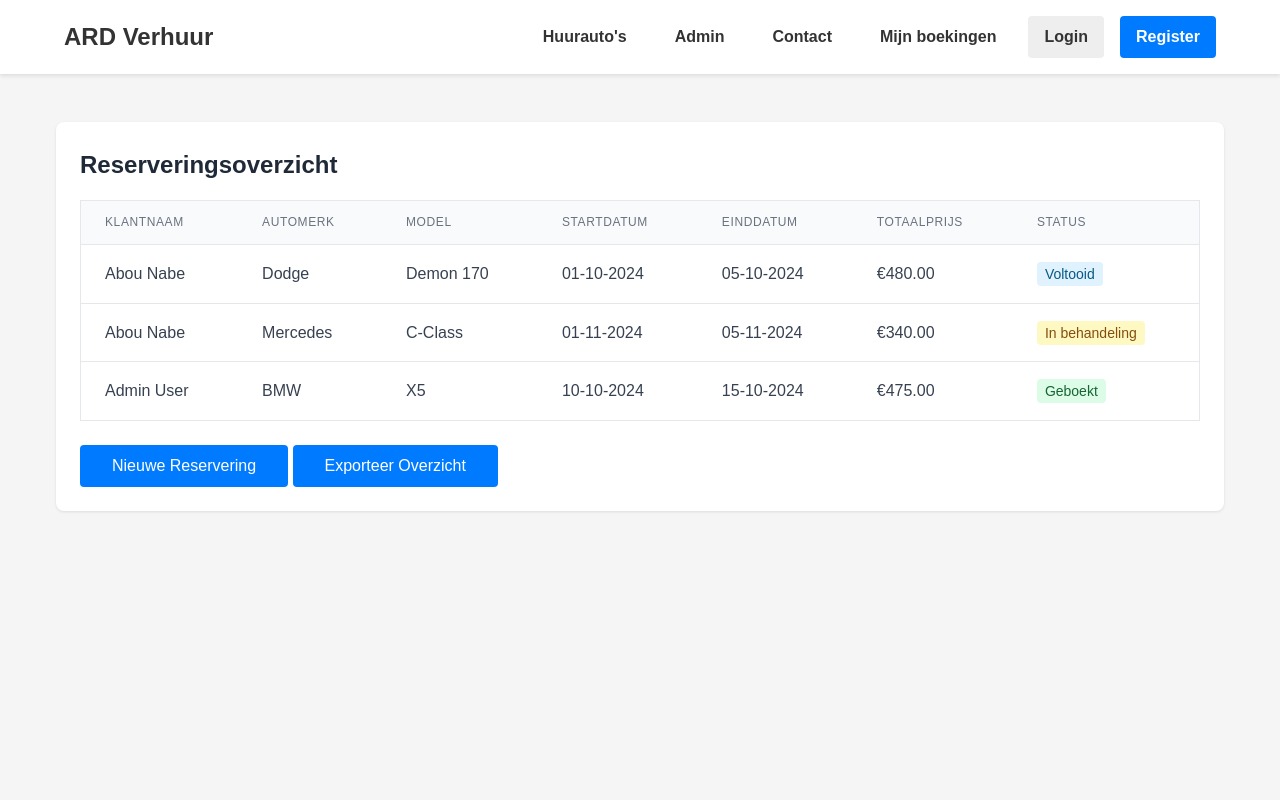
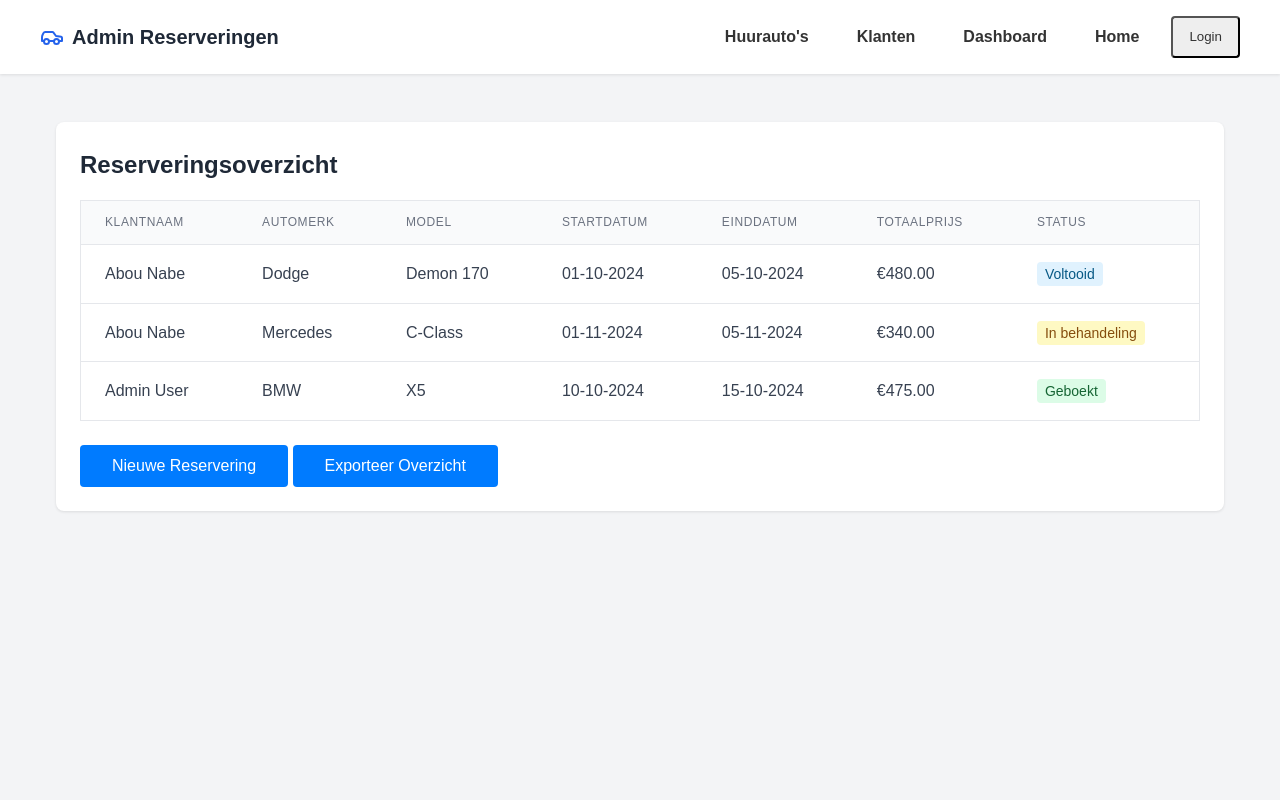
Before and after one commit to trueeman/Project_Autoverhuur, a PHP site: page /reserveringweergave.php in a window 1280 px wide. Run offline with PHP 8.4, Linux system fonts and the light colour scheme; data comes from the database, SQL or seed files in the repository.

Commit message:
Sprint 2

```diff
--- a/Code/Adminreserveringweergave.php
+++ b/Code/Adminreserveringweergave.php
@@ -1,5 +1,4 @@
 <?php
-include 'navbar.php';
 $host = 'localhost';
 $db   = 'autoverhuur';
 $user = 'root';
--- a/Code/Adminweergave.php
+++ b/Code/Adminweergave.php
@@ -1,5 +1,4 @@
 <?php
-include 'navbar.php';
 $host = 'localhost';
 $db   = 'autoverhuur';
 $user = 'root';
--- a/Code/Crud.php
+++ b/Code/Crud.php
@@ -1,5 +1,4 @@
 <?php
-include 'navbar.php';
 $host = 'localhost';
 $db   = 'autoverhuur';
 $user = 'root';
--- a/Code/navbar.php
+++ /dev/null
@@ -1,24 +0,0 @@
-<!DOCTYPE html>
-<html lang="nl">
-
-<head>
-    <meta charset="UTF-8">
-    <meta name="viewport" content="width=device-width, initial-scale=1.0">
-    <title>ARD Verhuur</title>
-    <link rel="stylesheet" href="styles.css">
-</head>
-
-<body>
-    <nav class="nav-bar">
-        <div class="container">
-            <h1>ARD Verhuur</h1>
-            <div class="nav-links">
-                <a href="#" class="nav-link">Huurauto's</a>
-                <a href="Adminweergave.php" class="nav-link">Admin</a>
-                <a href="Test.php" class="nav-link">Contact</a>
-                <a href="Reservering.php" class="nav-link">Mijn boekingen</a>
-                <a href="Insertimg.php" class="nav-link login">Login</a>
-                <a href="register" class="nav-link register">Register</a>
-            </div>
-        </div>
-    </nav>
--- a/Code/reserveringweergave.php
+++ b/Code/reserveringweergave.php
@@ -1,5 +1,4 @@
 <?php
-include 'navbar.php';
 $host = 'localhost';
 $db   = 'autoverhuur';
 $user = 'root';
@@ -59,6 +58,27 @@ try {
     <title>Admin Reserveringen</title>
 
 </head>
+<body class="bg-gray-100">
+    <nav class="nav-container">
+         <div class="nav-content">
+            <div class="logo-container">
+                <svg class="car-icon" xmlns="http://www.w3.org/2000/svg" viewBox="0 0 24 24" fill="none" stroke="currentColor" stroke-width="2" stroke-linecap="round" stroke-linejoin="round">
+                    <path d="M14 16H9m10 0h3v-3.15a1 1 0 00-.84-.99L16 11l-2.7-3.6a1 1 0 00-.8-.4H5.24a2 2 0 00-1.8 1.1l-.8 1.63A6 6 0 002 12.42V16h2"></path>
+                    <circle cx="6.5" cy="16.5" r="2.5"></circle>
+                    <circle cx="16.5" cy="16.5" r="2.5"></circle>
+                </svg>
+                <h1>Admin Reserveringen</h1>
+            </div>
+            <div class="nav-buttons">
+                <a href="#" class="nav-link">Huurauto's</a>
+                <a href="#" class="nav-link">Klanten</a>
+                <a href="#" class="nav-link">Dashboard</a>
+                <a href="Home.html" class="nav-link">Home</a>
+                <button class="nav-link login">Login</button>
+            </div>
+        </div>
+    </nav>
+
     <main class="main-container">
         <div class="content-container">
             <h2>Reserveringsoverzicht</h2>
```
Also changed, not shown: Code/Reservering.php (+21 -1 lines), Code/getCar.php (added, +34 -0 lines), 2 other files.
